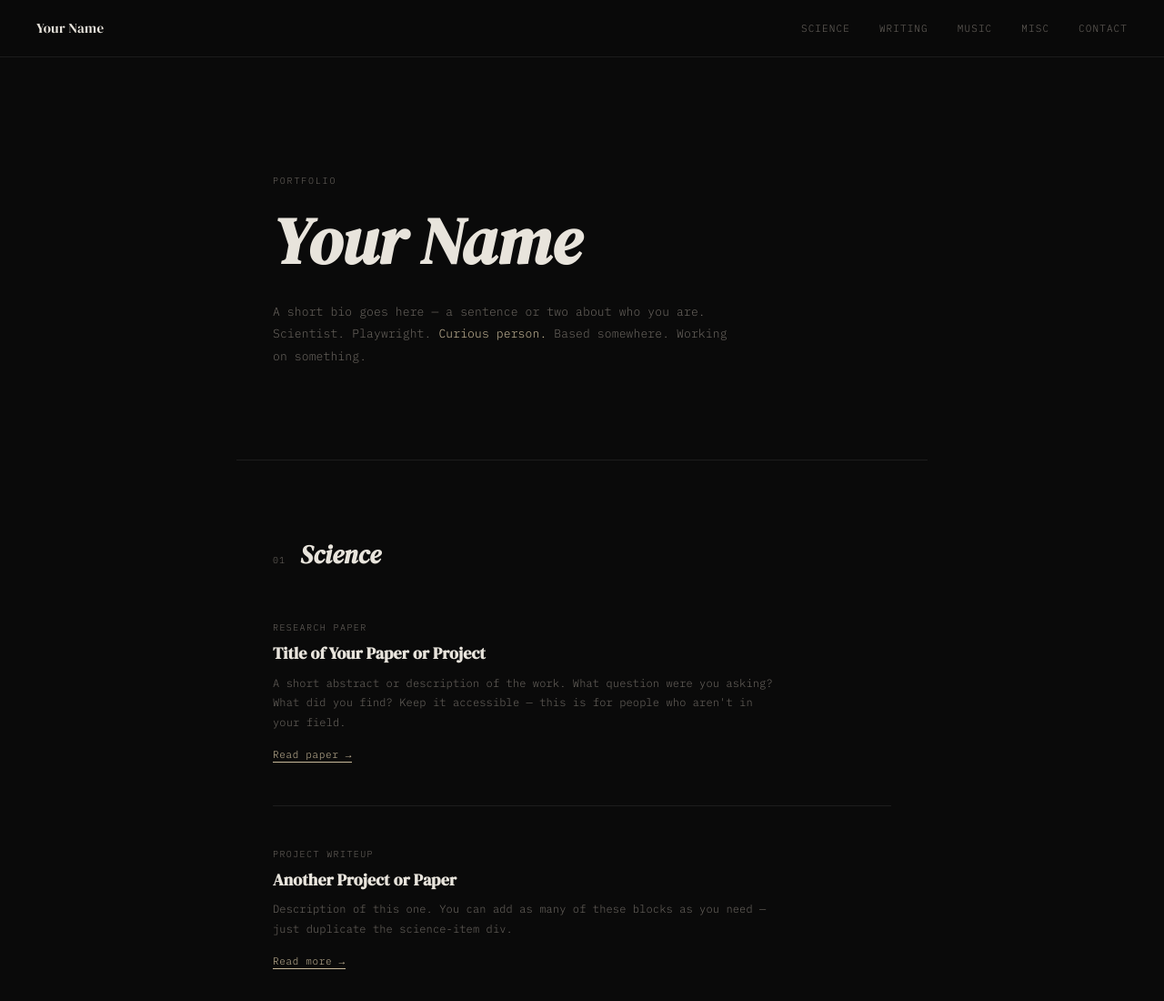
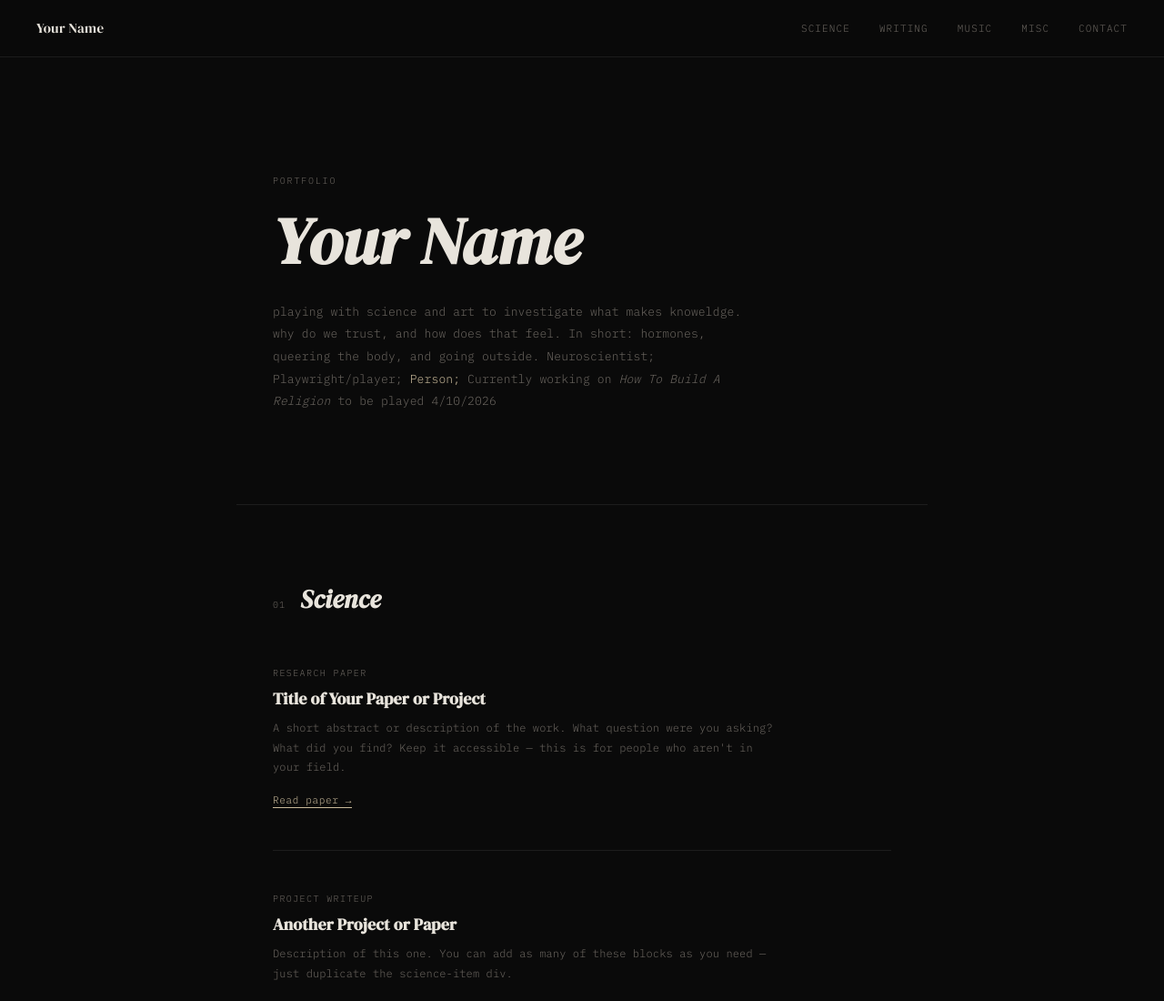
Before and after one commit to 1219kirsche/cdmcadams, a plain HTML site: page index.html in a window 1280 px wide. Shown: the top 1100 px of the page at 91% size. Drawn offline with Linux system fonts and the light colour scheme.

Commit message:
Update index.html

```diff
--- a/index.html
+++ b/index.html
@@ -3,7 +3,7 @@
 <head>
 <meta charset="UTF-8">
 <meta name="viewport" content="width=device-width, initial-scale=1.0">
-<title>Your Name</title>
+<title>C.D. McAdams</title>
 <link rel="preconnect" href="https://fonts.googleapis.com">
 <link href="https://fonts.googleapis.com/css2?family=DM+Serif+Display:ital@0;1&family=IBM+Plex+Mono:wght@300;400&display=swap" rel="stylesheet">
 <style>
@@ -483,8 +483,8 @@
     <p class="hero-label">Portfolio</p>
     <h1 class="hero-name">Your Name</h1>
     <p class="hero-bio">
-      A short bio goes here — a sentence or two about who you are.
-      Scientist. Playwright. <em>Curious person.</em> Based somewhere. Working on something.
+      playing with science and art to investigate what makes knoweldge. why do we trust, and how does that feel. In short: hormones, queering the body, and going outside.
+      Neuroscientist; Playwright/player; <em>Person;</em> Currently working on <i>How To Build A Religion</i> to be played 4/10/2026
     </p>
   </section>
 
```
